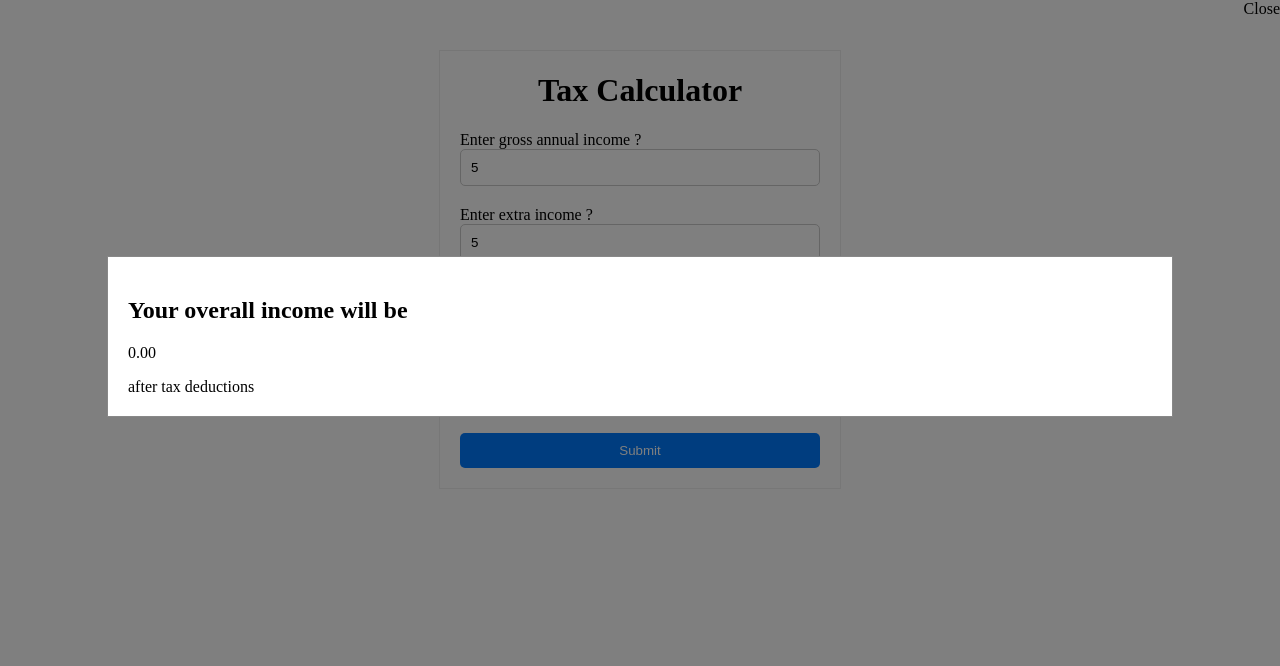
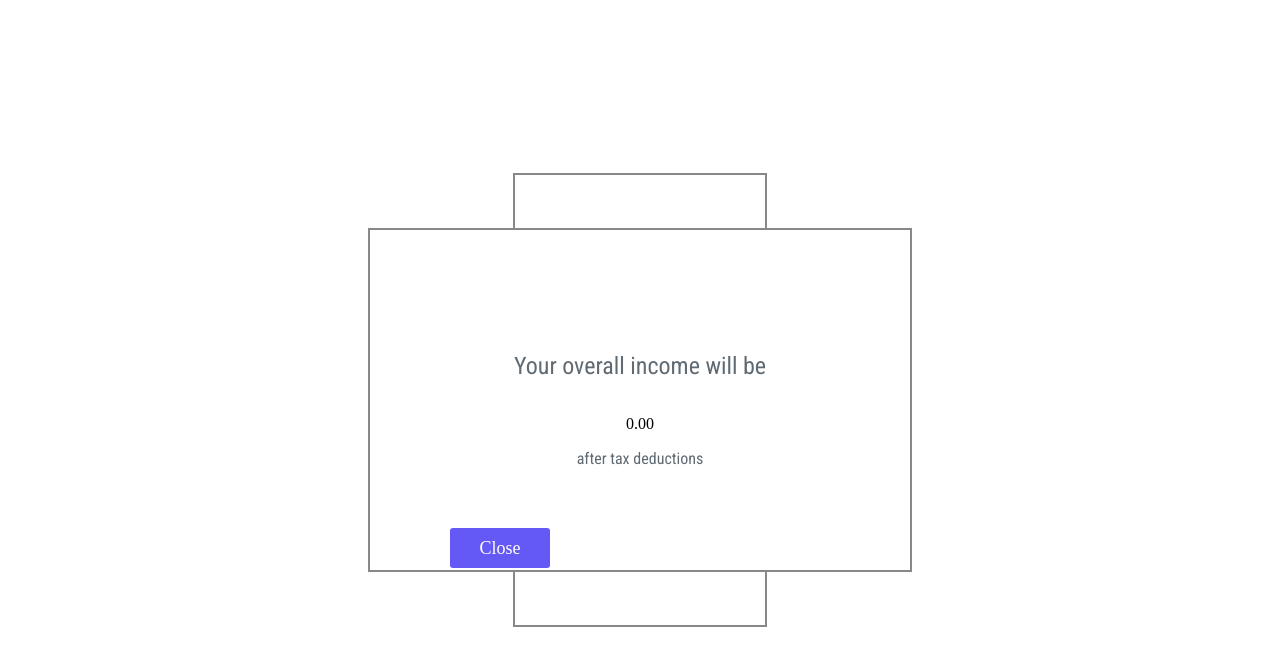
Before and after one commit to SourabhPote007/tax-calculation-based-on-a-users-input.Fyle-task-completed, a plain HTML site: page index.html in a window 1280 px wide. Both pictures are taken after typing "5", "5", "5" into the empty fields and a click on the button "Submit". Drawn offline with Linux system fonts and the light colour scheme.

Commit message:
Update style.css

```diff
--- a/style.css
+++ b/style.css
@@ -1,3 +1,5 @@
+@import url('https://fonts.googleapis.com/css2?family=Roboto+Condensed:ital,wght@0,100..900;1,100..900&display=swap');
+
 .container {
     max-width: 400px;
     margin: 50px auto;
@@ -8,13 +10,36 @@
   h1{
     text-align: center;
   }
-
+  .form-group label {
+    display: flex;
+    align-items: center;
+    position: relative;
+  }
+  .form-group label .Questionmark
+  {
+    cursor: pointer;
+    padding: 2px;
+    font-size: 9px;
+    font-weight: bolder;
+    margin-left: 5px;
+    border: 1px solid #888;
+    border-radius: 50%;
+  }
+  .error-icon {
+    cursor: pointer;
+    padding: 2px;
+    font-size: 9px;
+    font-weight: bolder;
+    margin-left: 5px;
+    border: 1px solid #888;
+    border-radius: 50%;
+  }
   form{
     margin: 20px;
   }
 
   .form-group {
-    margin-bottom: 20px;
+    margin-bottom: 10px;
     display: flex;
     flex-direction: column;
   }
@@ -34,20 +59,71 @@
     top: 0;
     width: 100%;
     height: 100%;
-    background-color: rgba(0, 0, 0, 0.5);
+    background-color: white;
   }
-
+  .box {
+    display: flex;
+    justify-content: center;
+    align-items: center;
+    position: relative;
+    width: 250px;
+    height: 450px;
+    top: 50%;
+    left: 50%;
+    transform: translate( -50%, -50% );
+    /* margin: auto auto; */
+    background: white;
+    border: 2px solid #888;
+  }
+  .box h2{
+    font-family: "Roboto Condensed", sans-serif;
+    font-weight: 400;
+    color: #5f6a73;
+  }
+  .box span{
+    font-family: "Roboto Condensed", sans-serif;
+    font-weight: 400;
+    color: #5f6a73;
+  }
   .modal-content {
+    position: absolute;
+    z-index: 2;
     background-color: white;
-    margin: 20% auto;
+    margin: 10% 10%;
     padding: 20px;
-    border: 1px solid #888;
-    width: 80%;
+    border: 2px solid #888;
+    width: 500px;
+    height: 300px;
+    display: flex;
+    flex-direction: column;
+    justify-content: center;
+    align-items: center;
   }
 
   .close {
-    float: right;
+    position: absolute;
+    z-index: 3;
+    width: 100px;
+    height: 40px;
+    left: 450px;
+    display: flex;
+    justify-content: center;
+    align-items: center;
+    color: white;
+    /* text-align: center; */
+    /* align-items: center; */
+    /* bottom: 0; */
+    /* right: 0; */
+    top: 66%;
+    border-radius: 3px;
+    /* float: right; */
     cursor: pointer;
+    font-size: large;
+    background-color: #6559f5;
+  }
+
+  .close:hover {
+    background-color: #0056b3;
   }
 
   .btn {
@@ -57,10 +133,11 @@
     border: none;
     border-radius: 5px;
     cursor: pointer;
+    text-align: center;
   }
 
   .btn-primary {
-    background-color: #007bff;
+    background-color: #6559f5;
     width: 100%;
   }
 
```
